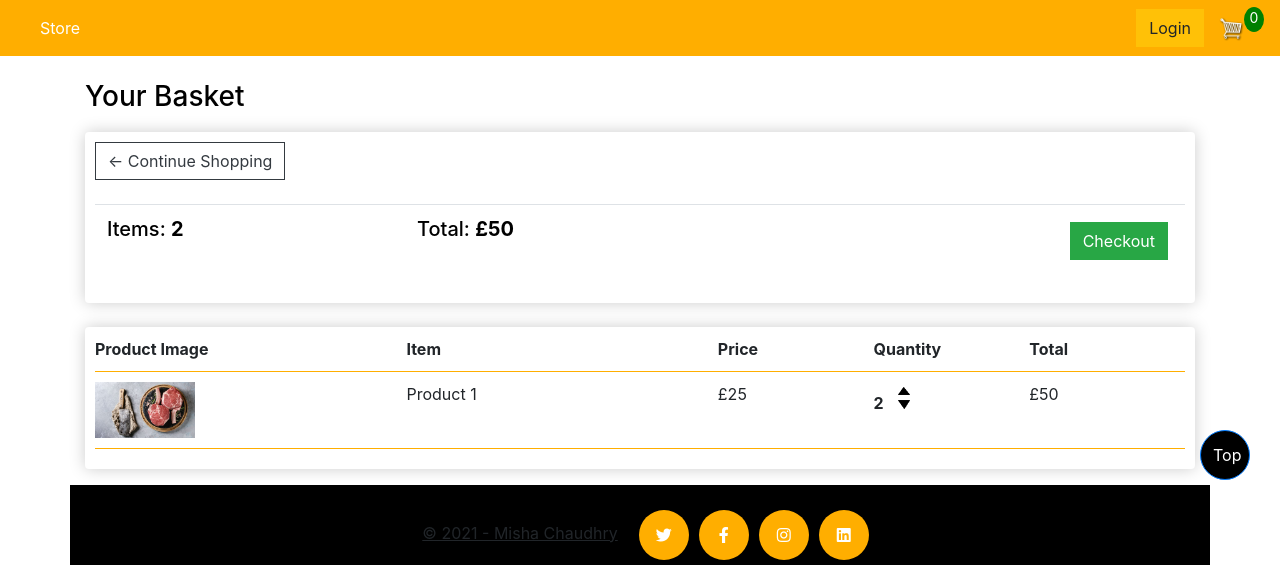
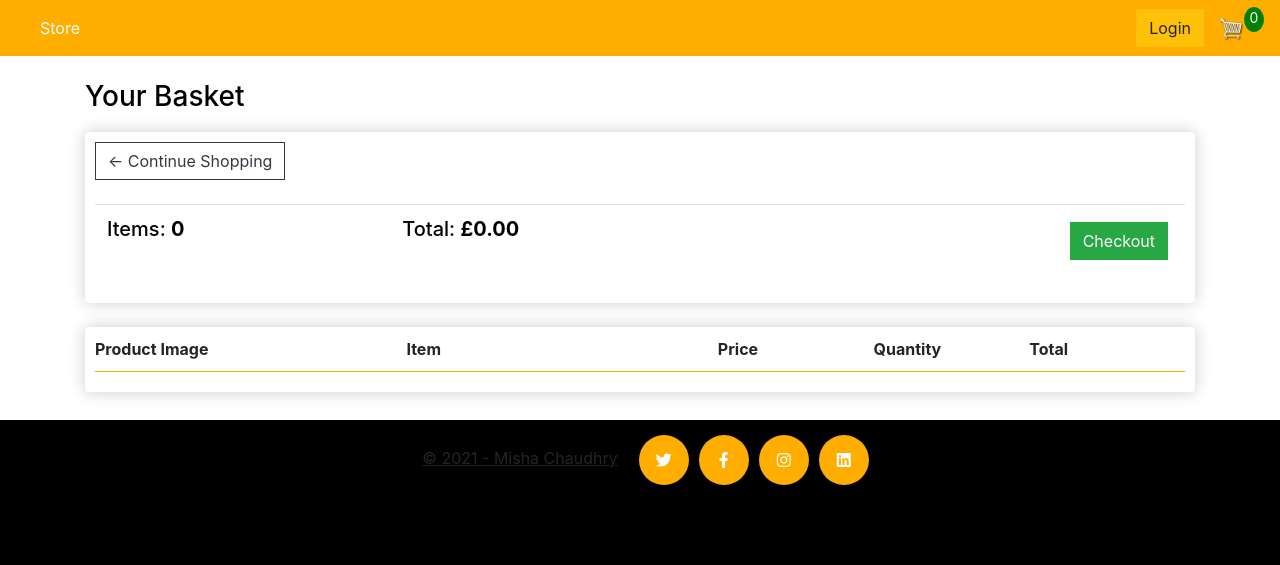
Before and after one commit to chry786/halalfood, a Django app: page /basket/ in a window 1280 px wide. Shown: the part 300-865 px from the top of the page. After the commit the page ends 785 px from the top, so only its background shows below. Run offline with Django 4.2, Linux system fonts and the light colour scheme; lists and menus that the app fills with data are empty; some libraries are stand-ins or nearby versions.

Commit message:
Basket functionality

```diff
--- a/static/CSS/main.css
+++ b/static/CSS/main.css
@@ -140,14 +140,14 @@
 	display: flex;
 	/* allows use of "justify-content" property */
 	justify-content: center;
-	position: relative;
+	position: fixed;
 	bottom: 0;
 	width: 100%;
 	height: 5em;
 	/* Height of the footer */
 	background: rgb(0, 0, 0);
-	padding: 20px;
-	margin-top: 1em;
+	padding: 10px;
+	margin-top: 5em;
 	margin-bottom: 0em;
 }
 
--- /dev/null
+++ b/static/JS/basket.js
@@ -0,0 +1,62 @@
+//Scroll Top Button
+// "listens" for when the window is scrolled on. When a scroll happens, "scrollFunction" is executed
+$(window).scroll(scrollFunction);
+
+// When the user scrolls down 20px from the top of the document, show the button
+function scrollFunction() {
+    if ($(window).scrollTop() > 10) {
+        $("#go-top-button").show();
+    } else {
+        $("#go-top-button").hide();
+    }
+};
+
+// When the user clicks on the button, scroll to the top of the document
+function topFunction() {
+    $(window).scrollTop(0);
+}
+
+//Get all buttons
+var updateBtns = document.getElementsByClassName('update-basket')
+
+//add an event listener to each button & execute function
+//function gets ID & action
+for (i = 0; i < updateBtns.length; i++) {
+    updateBtns[i].addEventListener('click', function () {
+        var productId = this.dataset.product
+        var action = this.dataset.action
+        console.log('productId:', productId, 'Action:', action)
+        console.log('USER:', user)
+
+        if (user == 'AnonymousUser') {
+            console.log('User is not authenticated')
+
+        } else {
+            updateUserOrder(productId, action)
+        }
+
+
+    })
+}
+
+function updateUserOrder(productId, action) {
+    console.log('User is authenticated, sending data...')
+
+    var url = '/update_item/'
+
+    fetch(url, {
+        method: 'POST',
+        headers: {
+            'Content-Type': 'application/json',
+            'X-CSRFToken': csrftoken,
+        },
+        body: JSON.stringify({ 'productId': productId, 'action': action })
+    })
+        .then((response) => {
+            return response.json();
+        })
+        .then((data) => {
+            console.log('data:', data)
+            location.reload()
+        });
+}
--- a/static/JS/scripts.js
+++ /dev/null
@@ -1,16 +0,0 @@
-// "listens" for when the window is scrolled on. When a scroll happens, "scrollFunction" is executed
-$(window).scroll(scrollFunction);
-
-// When the user scrolls down 20px from the top of the document, show the button
-function scrollFunction() {
-    if ($(window).scrollTop() > 10) {
-        $("#go-top-button").show();
-    } else {
-        $("#go-top-button").hide();
-    }
-};
-
-// When the user clicks on the button, scroll to the top of the document
-function topFunction() {
-    $(window).scrollTop(0);
-}
--- a/store/Templates/Store/Basket.html
+++ b/store/Templates/Store/Basket.html
@@ -4,8 +4,7 @@
 <header>
     <h3 style="text-align: left; color: black; ">Your Basket</h3>
 </header>
-
-
+<body>
 <div class="row">
     <div class="col-lg-12">
         <div class="box-element">
@@ -17,10 +16,10 @@
             <table class="table">
                 <tr>
                     <th>
-                        <h5>Items: <strong>2</strong></h5>
+                        <h5>Items: <strong>{{order.get_cart_items}}</strong></h5>
                     </th>
                     <th>
-                        <h5>Total: <strong>£50</strong></h5>
+                        <h5>Total: <strong>£{{order.get_cart_total|floatformat:2}}</strong></h5>
                     </th>
                     <th>
                         <!-- created a button so users can go to checkout page -->
@@ -40,19 +39,25 @@
                 <div style="flex:1"><strong>Quantity</strong></div>
                 <div style="flex:1"><strong>Total</strong></div>
             </div>
+            {% for item in items %}
             <div class="cart-row">
-                <div style="flex:2"><img class="row-image" src="{% static 'images/tomahawk.jpeg' %}"></div>
-					<div style="flex:2"><p>Product 1</p></div>
-					<div style="flex:1"><p>£25</p></div>
+                <div style="flex:2"><img class="row-image" src="{{item.product.imageURL}}"></div>
+					<div style="flex:2"><p>{{item.product.name}}</p></div>
+					<div style="flex:1"><p>£{{item.product.price|floatformat:2}}</p></div>
 					<div style="flex:1">
-						<p class="quantity">2</p>
+						<p class="quantity">{{item.quantity}}</p>
 						<div class="quantity">
-							<img class="chg-quantity" src="{% static  'images/Up.png' %}">
+							<img data-product="{{item.product.id}}" data-action="add"  class="chg-quantity update-basket" src="{% static  'images/Up.png' %}">
 
-							<img class="chg-quantity" src="{% static  'images/down.png' %}">
+							<img data-product="{{item.product.id}}" data-action="remove" class="chg-quantity update-basket" src="{% static  'images/down.png' %}">
 						</div>
         </div>
-            <div style="flex:1">£50</div>
+            <div style="flex:1">£{{item.get_total|floatformat:2}}</div>
     </div>
+    {% endfor %}
 </div>
+    </div>
+</body>
+</div>
+
 {% endblock content %}
--- a/store/Templates/Store/Main.html
+++ b/store/Templates/Store/Main.html
@@ -15,9 +15,32 @@
 
     <link rel="stylesheet" href="https://cdnjs.cloudflare.com/ajax/libs/ionicons/2.0.1/css/ionicons.min.css">
 
+    <script src="https://code.jquery.com/jquery-3.3.1.min.js"
+        integrity="sha256-FgpCb/KJQlLNfOu91ta32o/NMZxltwRo8QtmkMRdAu8=" crossorigin="anonymous"></script>
 
     <link rel="stylesheet" type="text/css" href="{% static 'css/main.css' %}">
-    <script src="./static/js/scripts.js"></script>
+
+    <script type="text/javascript">
+        var user = '{{request.user}}'
+
+        function getToken(name) {
+            var cookieValue = null;
+            if (document.cookie && document.cookie !== '') {
+                var cookies = document.cookie.split(';');
+                for (var i = 0; i < cookies.length; i++) {
+                    var cookie = cookies[i].trim();
+                    // Does this cookie string begin with the name we want?
+                    if (cookie.substring(0, name.length + 1) === (name + '=')) {
+                        cookieValue = decodeURIComponent(cookie.substring(name.length + 1));
+                        break;
+                    }
+                }
+            }
+            return cookieValue;
+        }
+        var csrftoken = getToken('csrftoken')
+
+    </script>
 
 </head>
 
@@ -25,7 +48,7 @@
 
     <header>
         <div class="header">
-            <img src="static/images/logo_51.png" />
+            <img src="/static/logo/logo_51.png" />
         </div>
 
 
@@ -54,7 +77,7 @@
                     <a href="{% url 'basket' %}">
                         <img id="cart-icon" src="{% static 'images/cart.png' %}">
                     </a>
-                <p id="cart-total">0</p>
+                    <p id="cart-total">{{cartItems}}</p>
 
                 </div>
             </div>
@@ -77,7 +100,8 @@
         <script src="https://stackpath.bootstrapcdn.com/bootstrap/4.4.1/js/bootstrap.min.js"
             integrity="sha384-wfSDF2E50Y2D1uUdj0O3uMBJnjuUD4Ih7YwaYd1iqfktj0Uod8GCExl3Og8ifwB6"
             crossorigin="anonymous"></script>
-</body>
+
+        <script type="text/javascript" src="{% static 'JS/basket.js'%}"></script>
 
         <footer>
             <div class="copy">
@@ -98,6 +122,10 @@
             </a>
         </footer>
 
+
+</body>
+
+
 </div>
 
 </html>
--- a/store/Templates/Store/Store.html
+++ b/store/Templates/Store/Store.html
@@ -17,7 +17,7 @@
             <h6><strong>{{product.name}}</strong></h6>
             <hr>
 
-            <button class="btn btn-outline-secondary add btn">Add to Basket</button>
+            <button data-product={{product.id}} data-action="add" class="btn btn-outline-secondary add-btn update-basket">Add to Basket</button>
             <a class="btn btn-outline-success" href="#">View Product</a>
             <h4><strong>£{{product.price|floatformat:2}}</strong></h4>
         </div>
--- a/store/urls.py
+++ b/store/urls.py
@@ -8,4 +8,6 @@
 	path('', views.store, name="store"),
 	path('checkout/', views.checkout, name="checkout"),
     path('basket/', views.basket, name="basket"),
+    path('update_item/', views.updateItem, name="update_item"),
+
 ]
--- a/store/views.py
+++ b/store/views.py
@@ -1,15 +1,84 @@
 from django.shortcuts import render
+from django.http import JsonResponse
 from .models import *
+import json
+
 # Create your views here.
+
+
 def store(request):
-    products = Product.objects.all()
-    context = {'products':products}
-    return render(request, 'store/store.html', context)
+
+	if request.user.is_authenticated:
+		customer = request.user.customer
+		order, created = Order.objects.get_or_create(customer=customer, complete=False)
+		items = order.orderitem_set.all()
+		cartItems = order.get_cart_items
+	else:
+		#Create empty cart for now for non-logged in user
+		items = []
+		order = {'get_cart_total':0, 'get_cart_items':0, 'shipping':False}
+		cartItems = order['get_cart_items']
+
+	products = Product.objects.all()
+	context = {'products':products, 'cartItems':cartItems}
+	return render(request, 'store/store.html', context)
 
 def basket(request):
-    context = {}
+
+    # first check user is authenticated, then get or create customers order
+    if request.user.is_authenticated:
+        customer = request.user.customer
+        order, created = Order.objects.get_or_create(customer=customer, complete=False)
+        items = order.orderitem_set.all()
+        cartItems = order.get_cart_items
+
+# for user who is not logged in
+    else:
+        items = []
+        order = {'get_cart_total': 0, 'get_cart_items': 0}
+        cartItems = order['get_cart_items']
+
+
+    context = {'items': items, 'order': order, 'cartItems':cartItems}
     return render(request, 'store/basket.html', context)
 
+
 def checkout(request):
-    context = {}
-    return render(request, 'store/checkout.html', context)
+	if request.user.is_authenticated:
+		customer = request.user.customer
+		order, created = Order.objects.get_or_create(customer=customer, complete=False)
+		items = order.orderitem_set.all()
+		cartItems = order.get_cart_items
+	else:
+		#Create empty cart for now for non-logged in user
+		items = []
+		order = {'get_cart_total':0, 'get_cart_items':0, 'shipping':False}
+		cartItems = order['get_cart_items']
+
+	context = {'items':items, 'order':order, 'cartItems':cartItems}
+	return render(request, 'store/checkout.html', context)
+
+def updateItem(request):
+	data = json.loads(request.body)
+	productId = data['productId']
+	action = data['action']
+	print('Action:', action)
+	print('Product:', productId)
+
+	customer = request.user.customer
+	product = Product.objects.get(id=productId)
+	order, created = Order.objects.get_or_create(customer=customer, complete=False)
+
+	orderItem, created = OrderItem.objects.get_or_create(order=order, product=product)
+
+	if action == 'add':
+		orderItem.quantity = (orderItem.quantity + 1)
+	elif action == 'remove':
+		orderItem.quantity = (orderItem.quantity - 1)
+
+	orderItem.save()
+
+	if orderItem.quantity <= 0:
+		orderItem.delete()
+
+	return JsonResponse('Item was added', safe=False)
```
Also changed, not shown: store/Templates/Store/Checkout.html (+8 -24 lines), store/models.py (+28 -15 lines), static/logo/logo_51.png (renamed from static/images/logo_51.png). Lines whose indentation alone changed are shown as unchanged.
